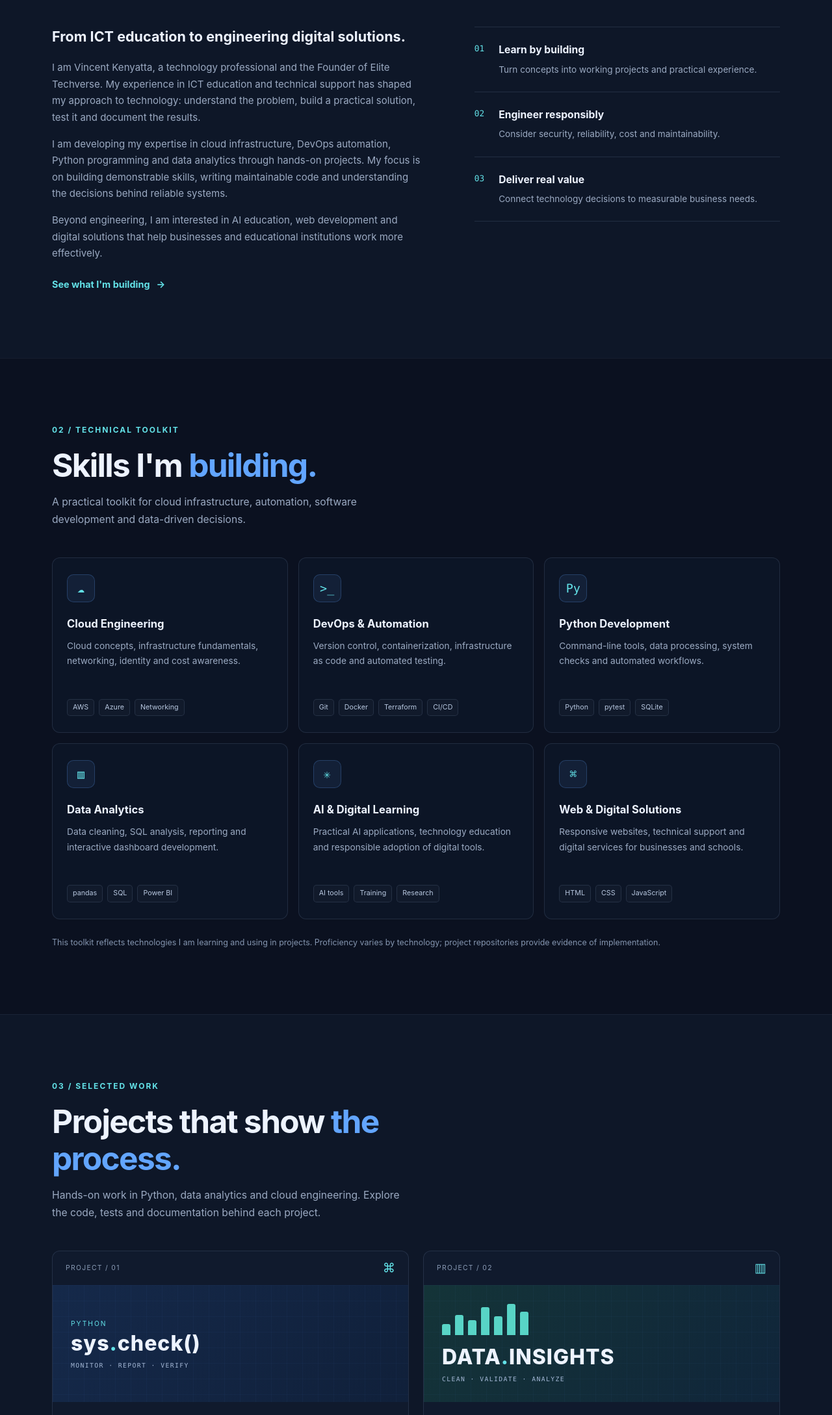
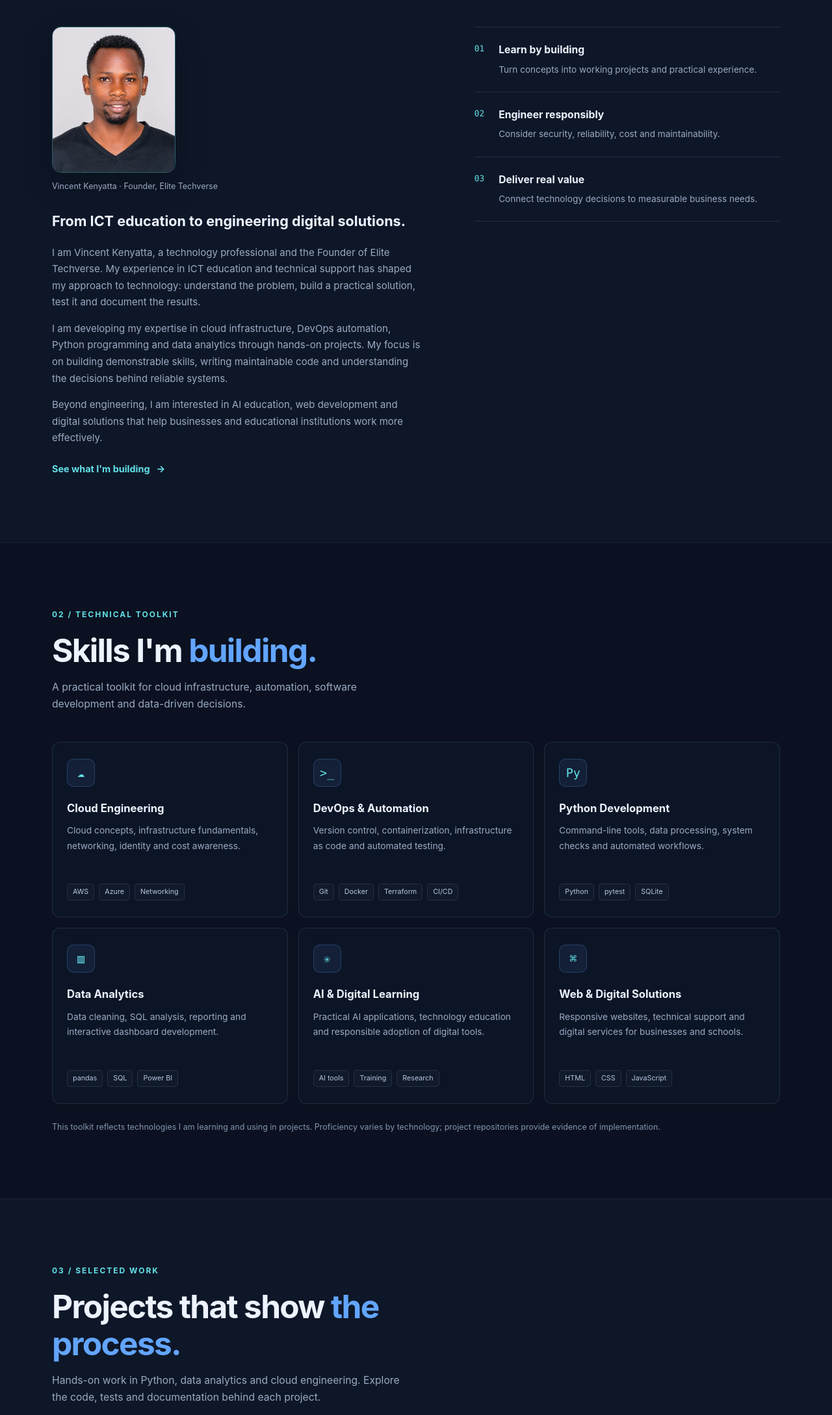
Before and after one commit to vincentokello770-arch/vincentokello770-arch.github.io, a plain HTML site: page index.html in a window 1280 px wide. Shown: the part 1150-3328 px from the top of the page at 65% size. Drawn offline with Linux system fonts and the light colour scheme.

Commit message:
Add personal portrait and project screenshots

```diff
--- a/index.html
+++ b/index.html
@@ -85,6 +85,10 @@
                 </div>
                 <div class="about-grid">
                     <div class="about-copy">
+                        <figure class="about-photo">
+                            <img src="assets/vincent-kenyatta.png" alt="Vincent Kenyatta, Founder of Elite Techverse" loading="lazy">
+                            <figcaption>Vincent Kenyatta · Founder, Elite Techverse</figcaption>
+                        </figure>
                         <h3>From ICT education to engineering digital solutions.</h3>
                         <p>I am Vincent Kenyatta, a technology professional and the Founder of Elite Techverse. My experience in ICT education and technical support has shaped my approach to technology: understand the problem, build a practical solution, test it and document the results.</p>
                         <p>I am developing my expertise in cloud infrastructure, DevOps automation, Python programming and data analytics through hands-on projects. My focus is on building demonstrable skills, writing maintainable code and understanding the decisions behind reliable systems.</p>
@@ -129,12 +133,12 @@
                 <div class="projects-grid">
                     <article class="project-card">
                         <div class="project-top"><span class="project-index">PROJECT / 01</span><span class="project-symbol">⌘</span></div>
-                        <div class="project-visual visual-python"><span>PYTHON</span><span class="visual-large">sys<span>.</span>check()</span><span class="visual-small">MONITOR · REPORT · VERIFY</span></div>
+                        <img class="project-screenshot" src="assets/system-health-checker.png" alt="Python System Health Checker project screenshot" loading="lazy">
                         <div class="project-body"><div class="tags"><span>Python</span><span>unittest</span><span>GitHub Actions</span></div><h3>Python System Health Checker</h3><p>A command-line utility for checking system health and generating reports, with automated unit tests and CI verification.</p><a class="project-link" href="https://github.com/vincentokello770-arch/python-system-health-checker" target="_blank" rel="noopener noreferrer">Explore repository <span>↗</span></a></div>
                     </article>
                     <article class="project-card">
                         <div class="project-top"><span class="project-index">PROJECT / 02</span><span class="project-symbol">▥</span></div>
-                        <div class="project-visual visual-data"><div class="mini-bars"><i></i><i></i><i></i><i></i><i></i><i></i><i></i></div><span class="visual-large">DATA<span>.</span>INSIGHTS</span><span class="visual-small">CLEAN · VALIDATE · ANALYZE</span></div>
+                        <img class="project-screenshot" src="assets/data-analytics.png" alt="Pandas data cleaning and analytics project screenshot" loading="lazy">
                         <div class="project-body"><div class="tags"><span>Python</span><span>pandas</span><span>pytest</span></div><h3>Pandas Data Cleaning & Analytics</h3><p>A data pipeline project focused on duplicate handling, validation, rejected records and reproducible quality checks.</p><a class="project-link" href="https://github.com/vincentokello770-arch/pandas-data-cleaning-analytics" target="_blank" rel="noopener noreferrer">Explore repository <span>↗</span></a></div>
                     </article>
                     <article class="project-card">
--- a/styles.css
+++ b/styles.css
@@ -148,3 +148,44 @@ h1 span, .accent { color: var(--blue); }
 @media (prefers-reduced-motion: reduce) {
     *, *::before, *::after { scroll-behavior: auto !important; animation-duration: .01ms !important; transition-duration: .01ms !important; }
 }
+
+/* Personal portfolio images */
+.about-photo {
+    margin: 0 0 28px;
+    display: flex;
+    flex-direction: column;
+    align-items: flex-start;
+    gap: 10px;
+}
+.about-photo img {
+    display: block;
+    width: 190px;
+    height: 225px;
+    object-fit: cover;
+    object-position: center;
+    border: 1px solid rgba(99,226,232,.35);
+    border-radius: 14px;
+    box-shadow: 0 18px 45px rgba(0,0,0,.28);
+}
+.about-photo figcaption {
+    color: var(--muted);
+    font-size: .78rem;
+}
+.project-screenshot {
+    display: block;
+    width: 100%;
+    height: 210px;
+    object-fit: contain;
+    padding: 10px;
+    background: #0a1220;
+    border-bottom: 1px solid var(--border);
+}
+@media (max-width: 640px) {
+    .about-photo img {
+        width: 165px;
+        height: 195px;
+    }
+    .project-screenshot {
+        height: 185px;
+    }
+}
```
Also changed, not shown: assets/data-analytics.png (added), assets/system-health-checker.png (added), assets/vincent-kenyatta.png (added).
